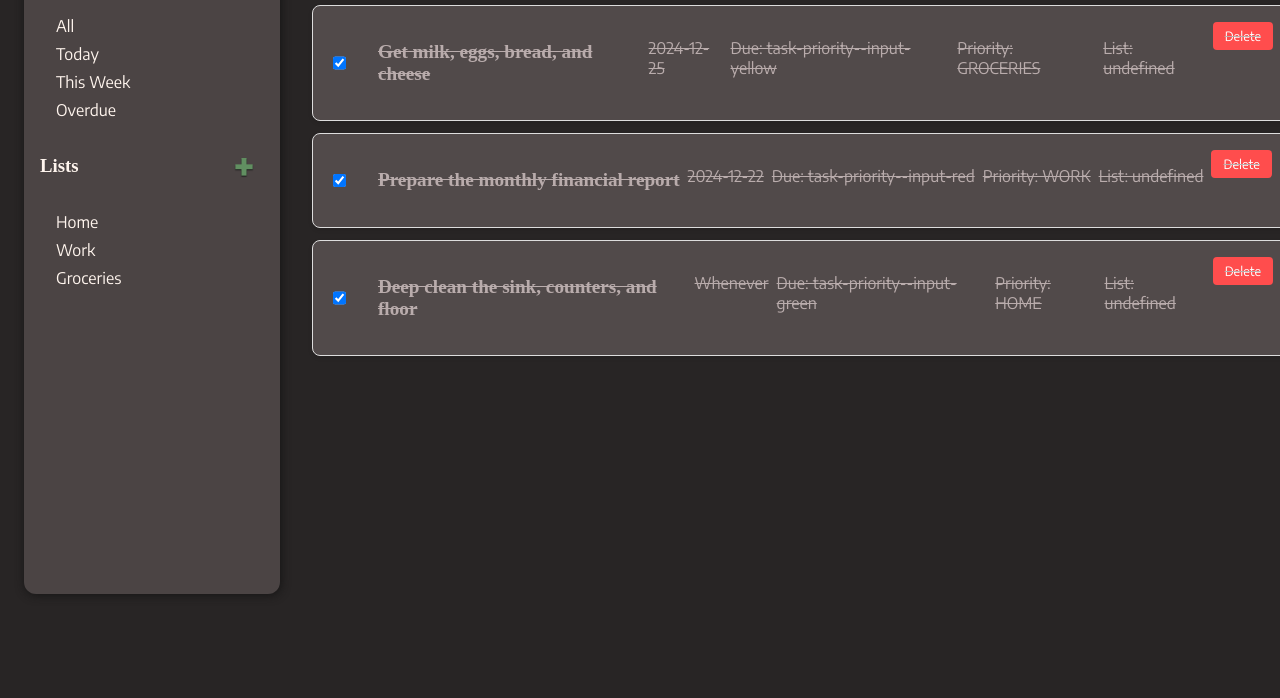
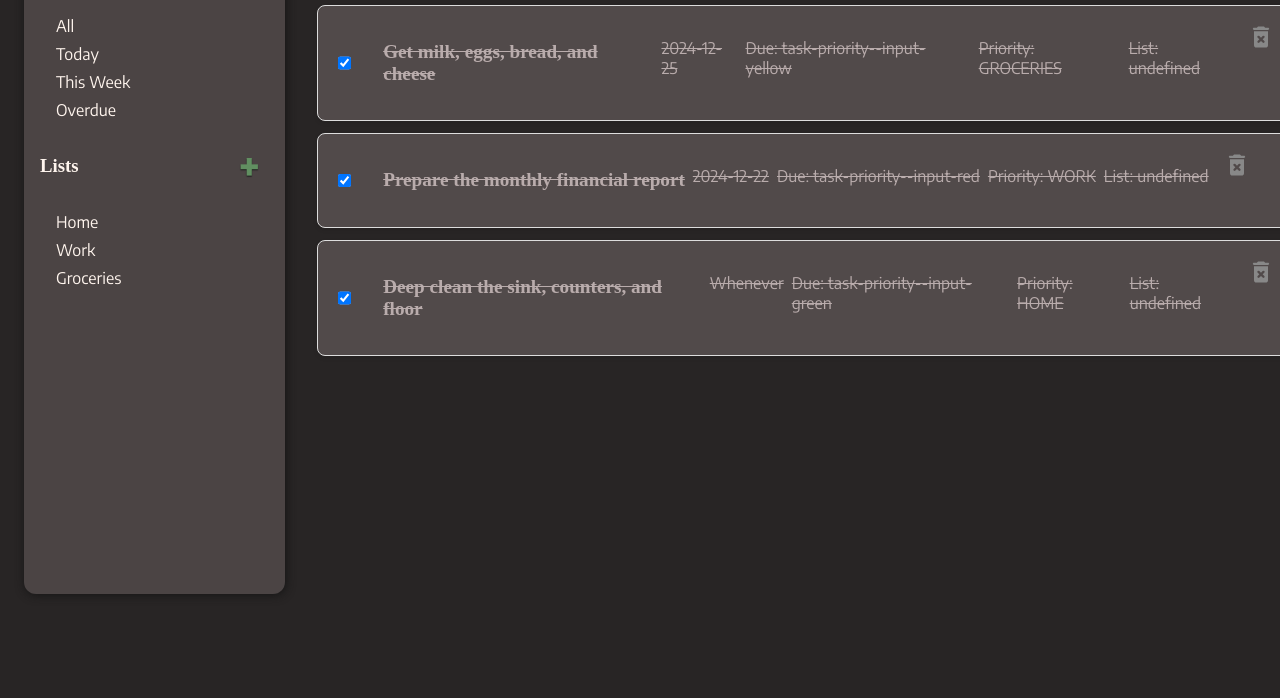
Before and after one commit to FukcThat/Do-List, a website built with webpack: page src/template.html in a window 1280 px wide. Shown: the part 102-800 px from the top of the page. Built offline with nearby package versions, Linux system fonts and the light colour scheme; a web font is replaced by a local one.

Commit message:
FEAT: Added delete-task icon

```diff
--- a/src/styles.css
+++ b/src/styles.css
@@ -144,17 +144,19 @@ button {
 
 /* Delete Button */
 .delete-task-btn {
-  align-self: flex-start;
-  background-color: #ff4d4d;
-  color: white;
-  font-size: 0.8rem;
-  padding: 6px 12px;
+  position: sticky;
+  height: 2rem;
+  width: 2rem;
+  background: none;
   border: none;
-  border-radius: 4px;
   cursor: pointer;
-  transition: background-color 0.2s;
 }
 
-.delete-task-btn:hover {
-  background-color: #ff1a1a;
+.delete-task-btn svg {
+  color: #888;
+  transition: color 0.2s;
 }
+
+.delete-task-btn:hover svg {
+  color: #e63946;
+}
--- a/src/taskHandler.js
+++ b/src/taskHandler.js
@@ -196,9 +196,8 @@ const taskHandler = (() => {
       const listElement = createElement("p", `List: ${task.list}`, "task-list");
 
       // Create the delete button
-      const deleteButton = createElement("button", "Delete", [
-        "delete-task-btn",
-      ]);
+      const deleteButton = createElement("button", "", ["delete-task-btn"]);
+      deleteButton.innerHTML = `<svg xmlns="http://www.w3.org/2000/svg" width="1.75rem" height="1.75rem" viewBox="0 0 24 24"><path fill="currentColor" d="M6 19c0 1.1.9 2 2 2h8c1.1 0 2-.9 2-2V7H6zm3.17-6.41a.996.996 0 1 1 1.41-1.41L12 12.59l1.41-1.41a.996.996 0 1 1 1.41 1.41L13.41 14l1.41 1.41a.996.996 0 1 1-1.41 1.41L12 15.41l-1.41 1.41a.996.996 0 1 1-1.41-1.41L10.59 14zM18 4h-2.5l-.71-.71c-.18-.18-.44-.29-.7-.29H9.91c-.26 0-.52.11-.7.29L8.5 4H6c-.55 0-1 .45-1 1s.45 1 1 1h12c.55 0 1-.45 1-1s-.45-1-1-1"/></svg>`;
       deleteButton.setAttribute("data-id", task.id);
       deleteButton.addEventListener("click", (e) => {
         console.log("Delete button clicked:", e.target.getAttribute("data-id"));
```
Also changed, not shown: dist/main.js, src/assets/deleteIcon.svg (added).
